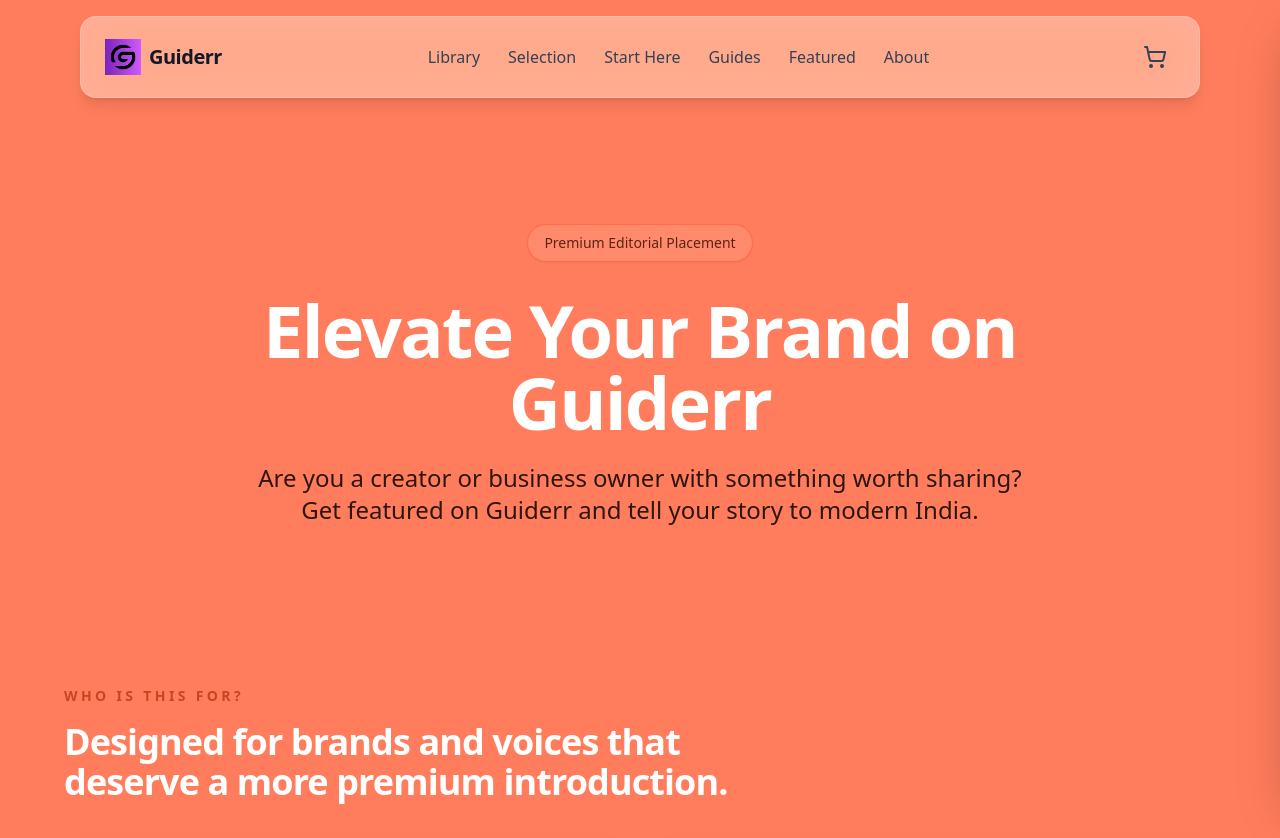
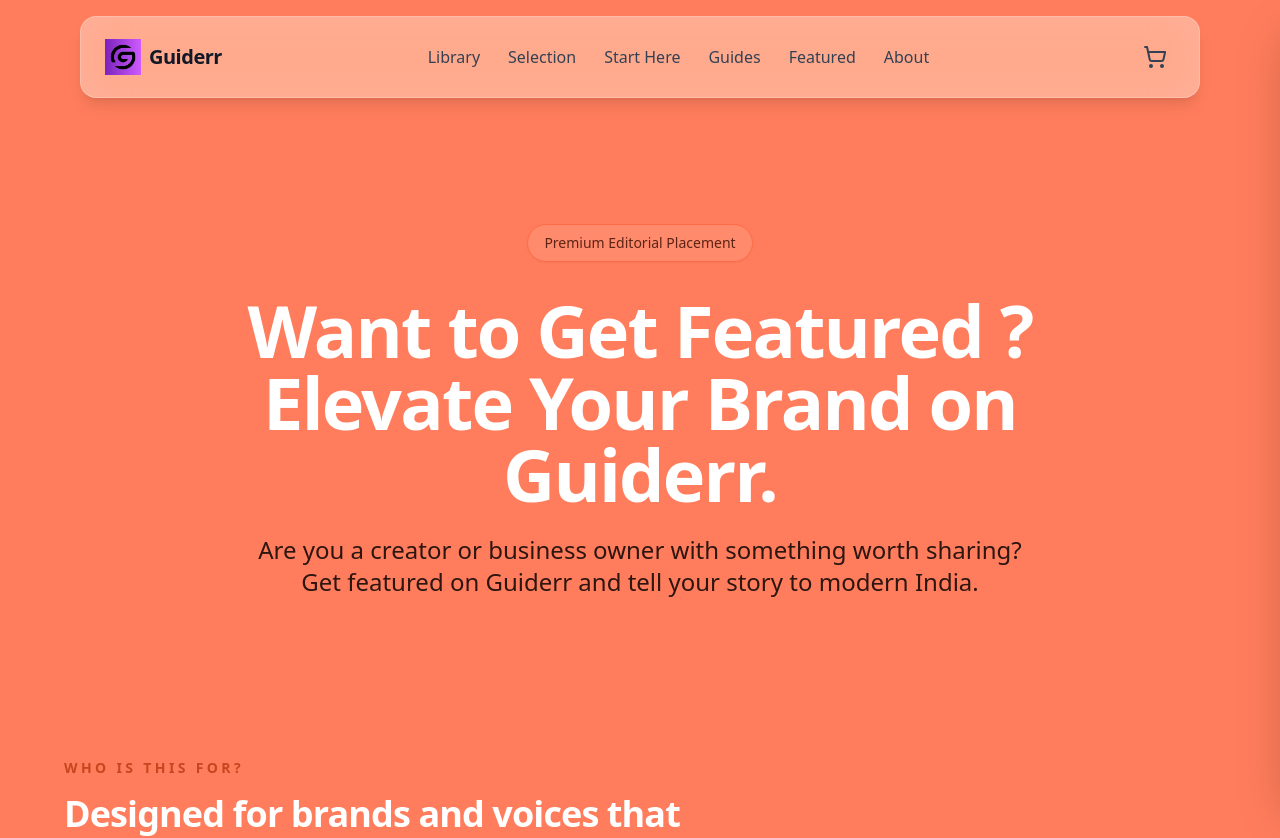
Before and after one commit to rohanvraj/guiderr, a React (Vite) app: page /get-featured in a window 1280 px wide. Shown: the top 838 px of the page. Built offline with nearby package versions, Linux system fonts and the light colour scheme; no server answers.

Commit message:
refine: improve get featured page copy 2

```diff
--- a/src/pages/GetFeaturedPage.tsx
+++ b/src/pages/GetFeaturedPage.tsx
@@ -84,7 +84,7 @@ export default function GetFeaturedPage() {
 
             <FadeSection delay={0.06} className="mt-8">
               <h1 className="text-5xl sm:text-6xl lg:text-7xl font-semibold tracking-tight leading-[0.98] text-white">
-                Elevate Your Brand on Guiderr
+                Want to Get Featured ? Elevate Your Brand on Guiderr.
               </h1>
             </FadeSection>
 
```
